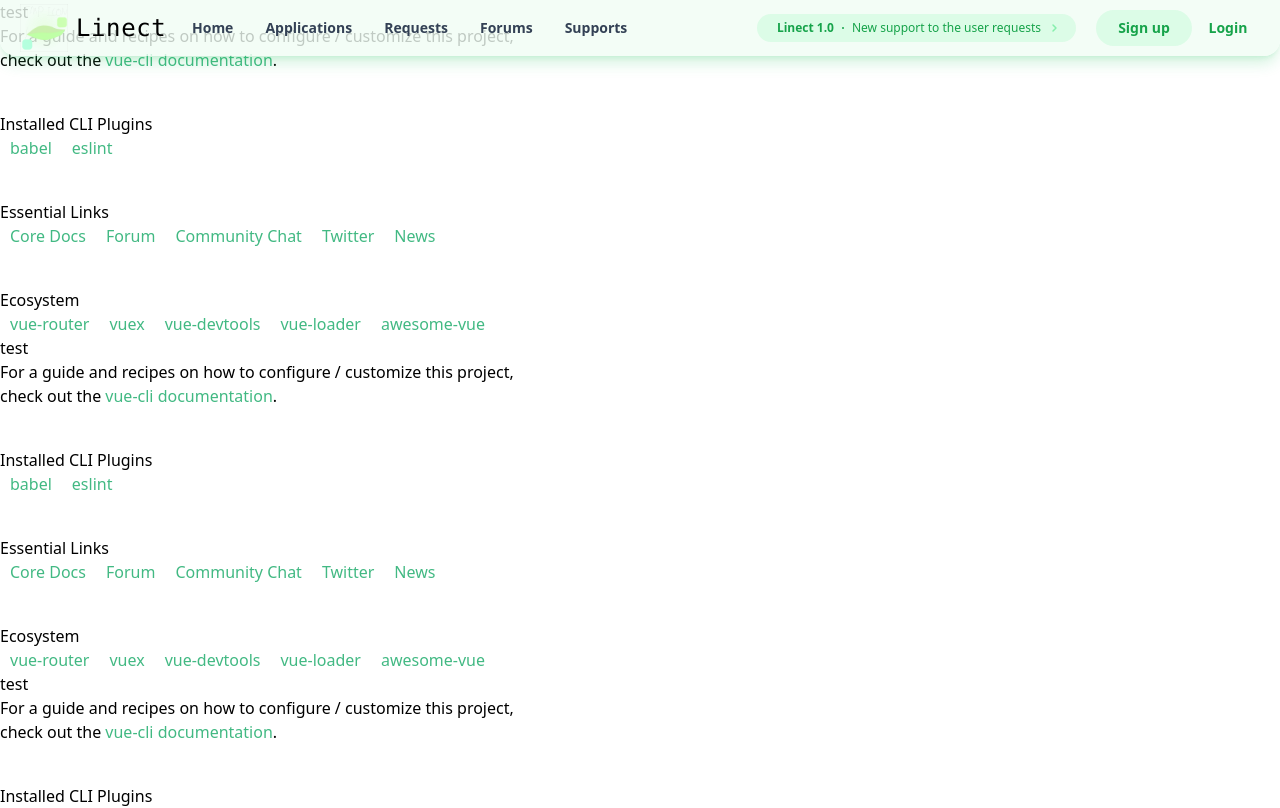
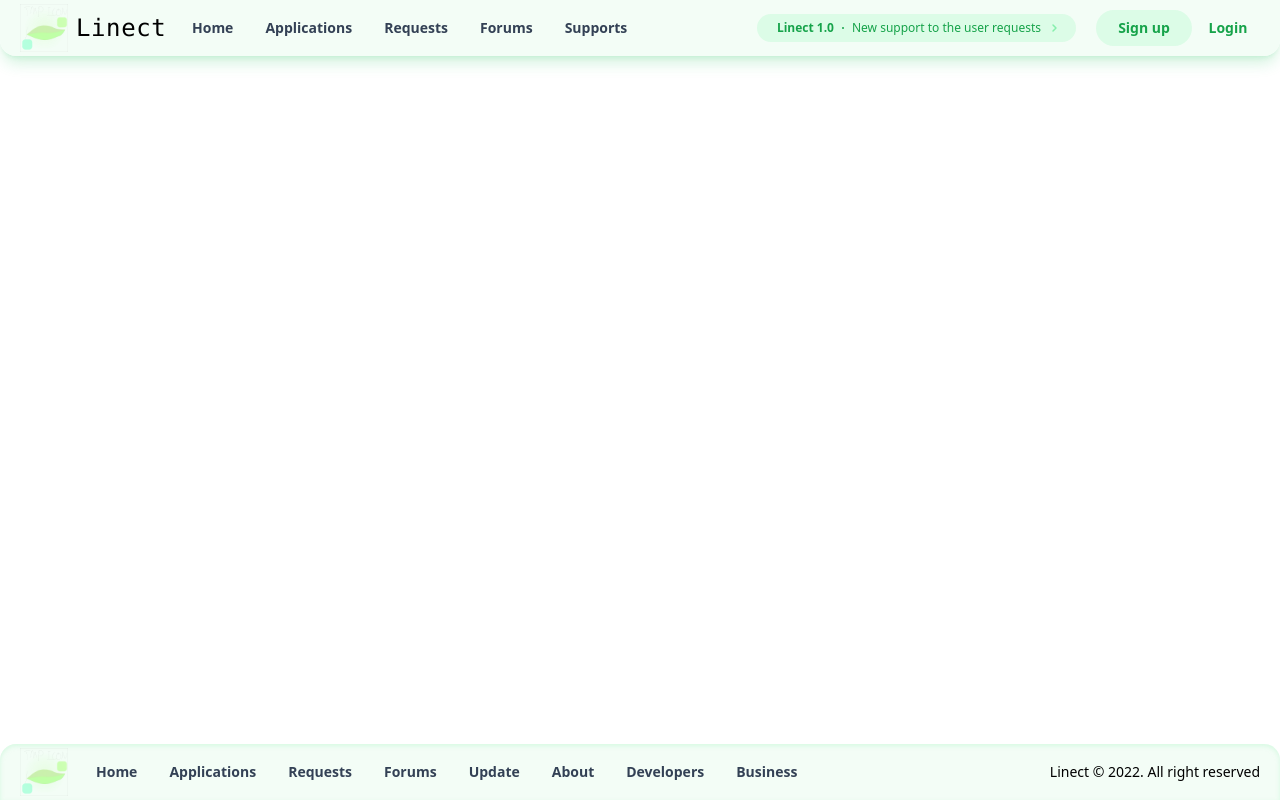
Before and after one commit to Jesse-0x/Linect-FrontEnd, a Vue app: page /#/ in a window 1280 px wide. Shown: the top 808 px of the page. Built offline with nearby package versions, Linux system fonts and the light colour scheme.

Commit message:
Revise Footer 0.1.0 build 000073

```diff
--- a/src/App.vue
+++ b/src/App.vue
@@ -1,13 +1,13 @@
 <template>
   <page-header></page-header>
-  <hello-world msg="test"></hello-world>
+<!--  <hello-world msg="test"></hello-world>-->
   <page-footer></page-footer>
 </template>
 
 <script>
 import PageHeader from './components/Header'
 import PageFooter from "@/components/Footer";
-import HelloWorld from "@/components/HelloWorld";
+// import HelloWorld from "@/components/HelloWorld";
 //import MainPage from './components/main.vue'
 const c = '页面加载于 ' + new Date().toLocaleString()
 console.log(c);
@@ -16,7 +16,7 @@ export default {
   name: 'App',
   components: {
     PageFooter,
-    HelloWorld,
+    // HelloWorld,
     PageHeader,
     //MainPage,
   },
--- a/src/components/Footer.vue
+++ b/src/components/Footer.vue
@@ -1,5 +1,5 @@
 <template>
-  <div class="flex items-center bottom-0 right-0 left-0 h-14 rounded-t-2xl shadow-inner shadow-green-200/50 lg:mx-0 bg-green-50/80 ">
+  <div class="absolute flex items-center bottom-0 right-0 left-0 h-14 rounded-t-2xl shadow-inner shadow-green-200/50 lg:mx-0 bg-green-50/80 ">
     <!-- Main Icon -->
     <a href="/" class="flex-none items-center space-x-1 p-1 ml-4">
       <img src="/image/TMP_ICON.png" class="h-12 w-12" alt="Linect Icon">
```
